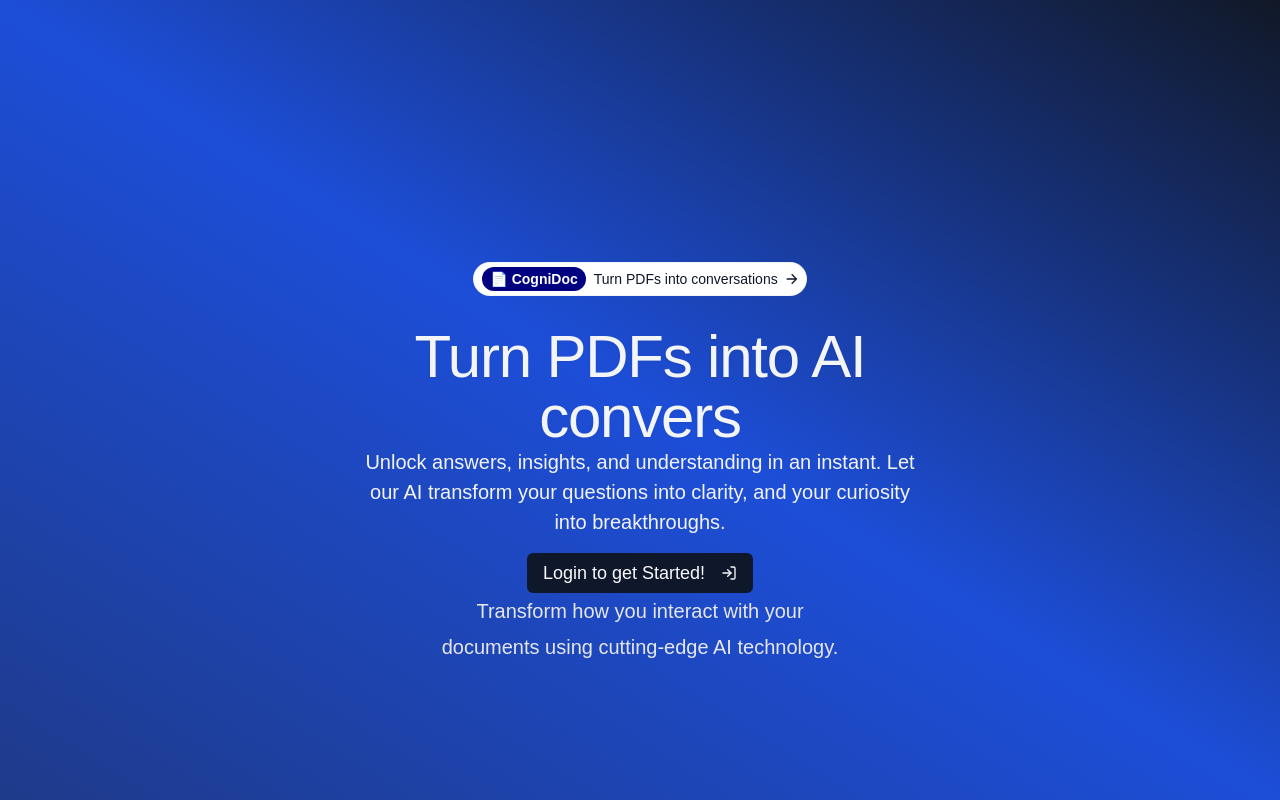
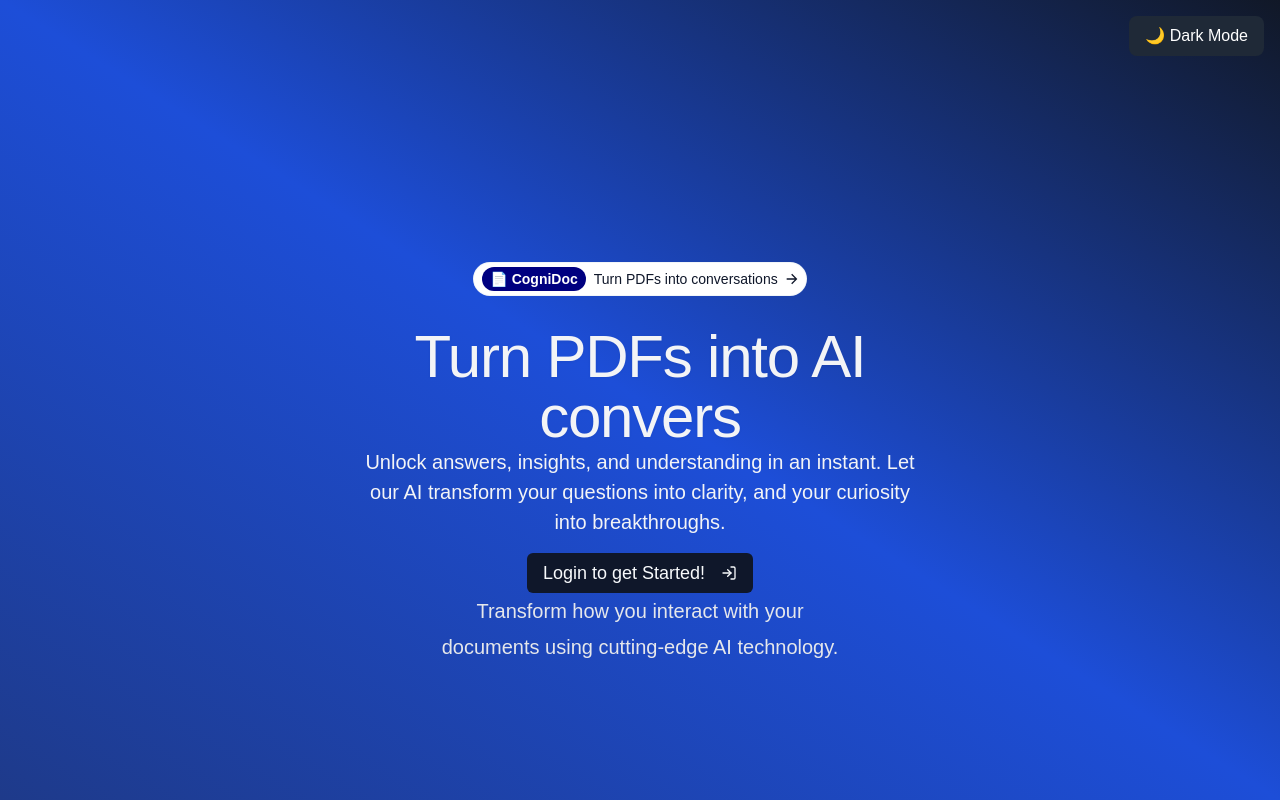
Before and after one commit to e-basi/cognidoc, a Next.js app: page / in a window 1280 px wide. Built offline with nearby package versions, Linux system fonts and the light colour scheme; no server answers.

Commit message:
added theme-toggle.tsx

```diff
--- a/src/app/globals.css
+++ b/src/app/globals.css
@@ -4,7 +4,7 @@
 
 body {
   font-family: Arial, Helvetica, sans-serif;
-  overflow-x: hidden; /* Keep this to prevent horizontal scrolling */
+  overflow-x: hidden; /* Prevent horizontal scrolling */
   overflow-y: hidden; /* Allow vertical scrolling */
 }
 
@@ -14,13 +14,14 @@ header {
 
 @layer base {
   :root {
-    --background: 0 0% 100%;
-    --foreground: 222.2 84% 4.9%;
+    /* Light Mode Variables */
+    --background: 0 0% 100%; /* White background */
+    --foreground: 222.2 84% 4.9%; /* Dark text */
     --card: 0 0% 100%;
     --card-foreground: 222.2 84% 4.9%;
     --popover: 0 0% 100%;
     --popover-foreground: 222.2 84% 4.9%;
-    --primary: 222.2 47.4% 11.2%;
+    --primary: 222.2 47.4% 11.2%; /* Blueish gray */
     --primary-foreground: 210 40% 98%;
     --secondary: 210 40% 96.1%;
     --secondary-foreground: 222.2 47.4% 11.2%;
@@ -40,9 +41,11 @@ header {
     --chart-5: 27 87% 67%;
     --radius: 0.5rem;
   }
+
   .dark {
-    --background: 222.2 84% 4.9%;
-    --foreground: 210 40% 98%;
+    /* Dark Mode Variables */
+    --background: 222.2 84% 4.9%; /* Dark background */
+    --foreground: 210 40% 98%; /* Light text */
     --card: 222.2 84% 4.9%;
     --card-foreground: 210 40% 98%;
     --popover: 222.2 84% 4.9%;
@@ -74,5 +77,6 @@ header {
   }
   body {
     @apply bg-background text-foreground;
+    transition: background-color 0.3s, color 0.3s;
   }
 }
--- a/src/app/layout.tsx
+++ b/src/app/layout.tsx
@@ -1,11 +1,7 @@
 import type { Metadata } from "next";
 import "./globals.css";
-import {
-  ClerkProvider,
-  SignInButton,
-  SignedIn,
-  SignedOut,
-  UserButton } from '@clerk/nextjs'
+import { ClerkProvider } from "@clerk/nextjs";
+import ThemeToggle from "./theme-toggle"; // Import the client component
 
 export const metadata: Metadata = {
   title: "CogniDoc",
@@ -20,6 +16,9 @@ export default function RootLayout({
     <ClerkProvider>
       <html lang="en">
         <body>
+          <div className="absolute top-4 right-4 z-50">
+            <ThemeToggle /> {/* Render the client-side theme toggle */}
+          </div>
           {children}
         </body>
       </html>
--- /dev/null
+++ b/src/app/theme-toggle.tsx
@@ -0,0 +1,33 @@
+"use client";
+
+import React, { useEffect, useState } from "react";
+
+export default function ThemeToggle() {
+  const [theme, setTheme] = useState<string>("light");
+
+  useEffect(() => {
+    const storedTheme = localStorage.getItem("theme");
+    if (storedTheme) {
+      setTheme(storedTheme);
+      document.documentElement.className = storedTheme;
+    } else {
+      document.documentElement.className = "light";
+    }
+  }, []);
+
+  const toggleTheme = () => {
+    const newTheme = theme === "light" ? "dark" : "light";
+    setTheme(newTheme);
+    document.documentElement.className = newTheme;
+    localStorage.setItem("theme", newTheme);
+  };
+
+  return (
+    <button
+      onClick={toggleTheme}
+      className="px-4 py-2 bg-gray-800 text-white rounded-lg hover:bg-gray-600 dark:bg-gray-200 dark:text-black dark:hover:bg-gray-400 transition-all duration-300"
+    >
+      {theme === "light" ? "🌙 Dark Mode" : "☀️ Light Mode"}
+    </button>
+  );
+}
```
